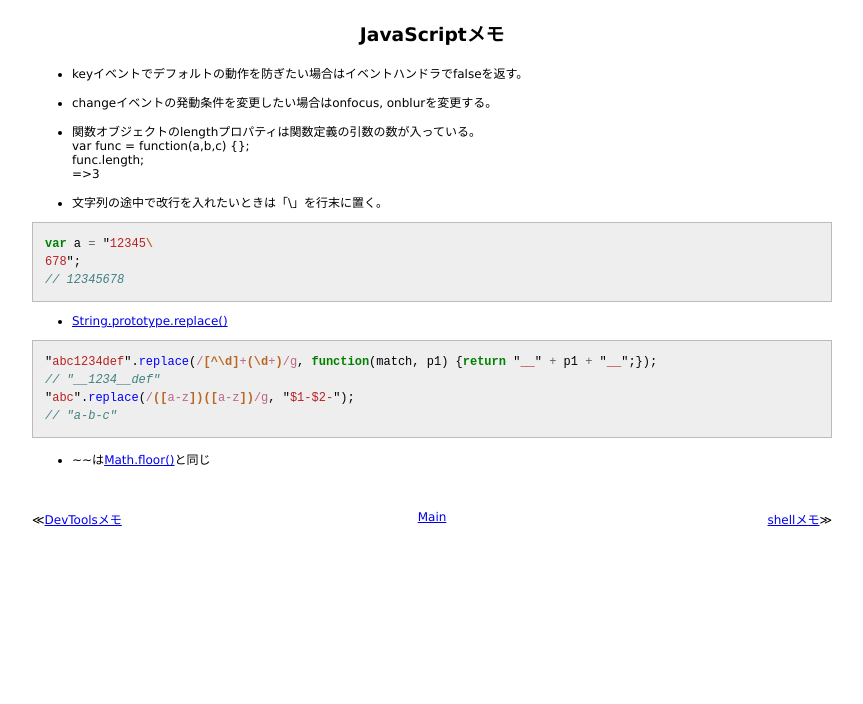
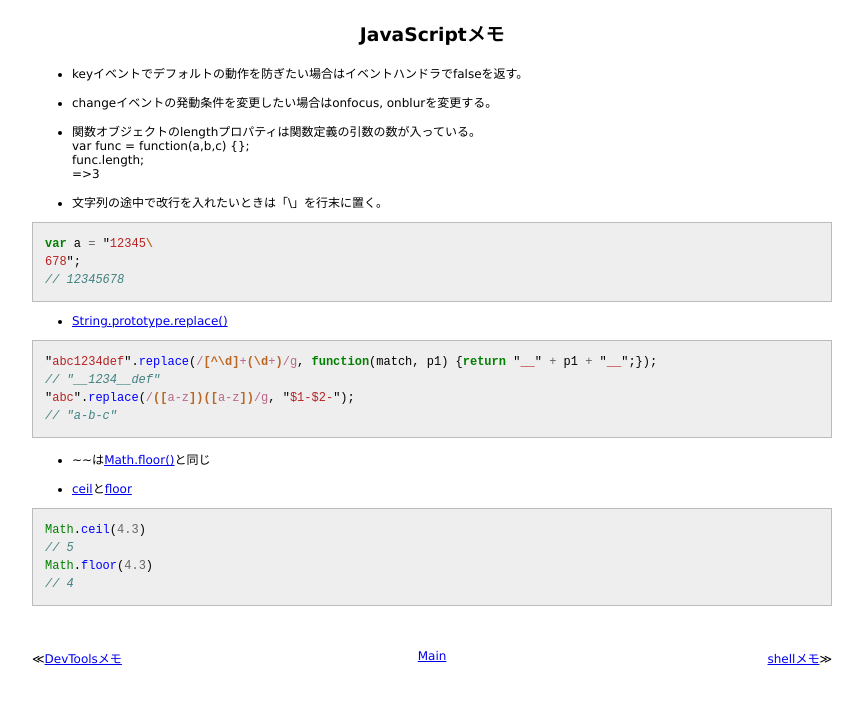
Before and after one commit to 38elements/38elements.github.com, a Jekyll site: the page built from _posts/2014-4-26-javascript.md, in a window 1280 px wide. Shown: the top 704 px of the page, without its empty margins (208-1071 px from the left). Built offline with Jekyll 4.4.1, drawn with Linux system fonts in a browser that asks for light colours; Markdown is read by kramdown in place of the engine named in the settings.

Commit message:
Update 2014-4-26-javascript.md

```diff
--- a/_posts/2014-4-26-javascript.md
+++ b/_posts/2014-4-26-javascript.md
@@ -28,3 +28,11 @@ var a = "12345\
 {% endhighlight %}
 
 * ~~は[Math.floor()](https://developer.mozilla.org/en/docs/Web/JavaScript/Reference/Global_Objects/Math/floor)と同じ
+
+* [ceil](https://developer.mozilla.org/ja/docs/Web/JavaScript/Reference/Global_Objects/Math/ceil)と[floor](https://developer.mozilla.org/ja/docs/Web/JavaScript/Reference/Global_Objects/Math/floor)
+{% highlight javascript %}
+Math.ceil(4.3)
+// 5
+Math.floor(4.3)
+// 4
+{% endhighlight %}
```
